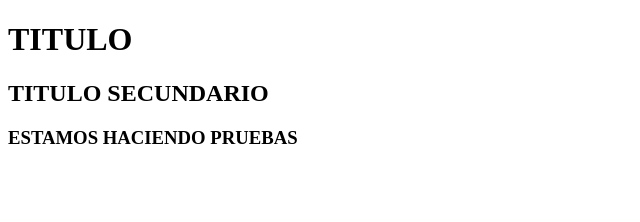
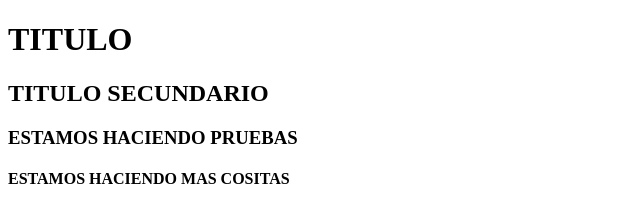
Before and after one commit to Cuco89/Proyecto_Git, a plain HTML site: page index.html in a window 1280 px wide. Shown: the whole page, without its empty margins (0-640 px from the left). Drawn offline with Linux system fonts and the light colour scheme.

Commit message:
Un cambio mas

```diff
--- a/index.html
+++ b/index.html
@@ -9,5 +9,6 @@
     <h1>TITULO</h1>
     <h2>TITULO SECUNDARIO </h2>
     <h3>ESTAMOS HACIENDO PRUEBAS</h3>
+    <h4>ESTAMOS HACIENDO MAS COSITAS</h4>
 </body>
 </html>
```
